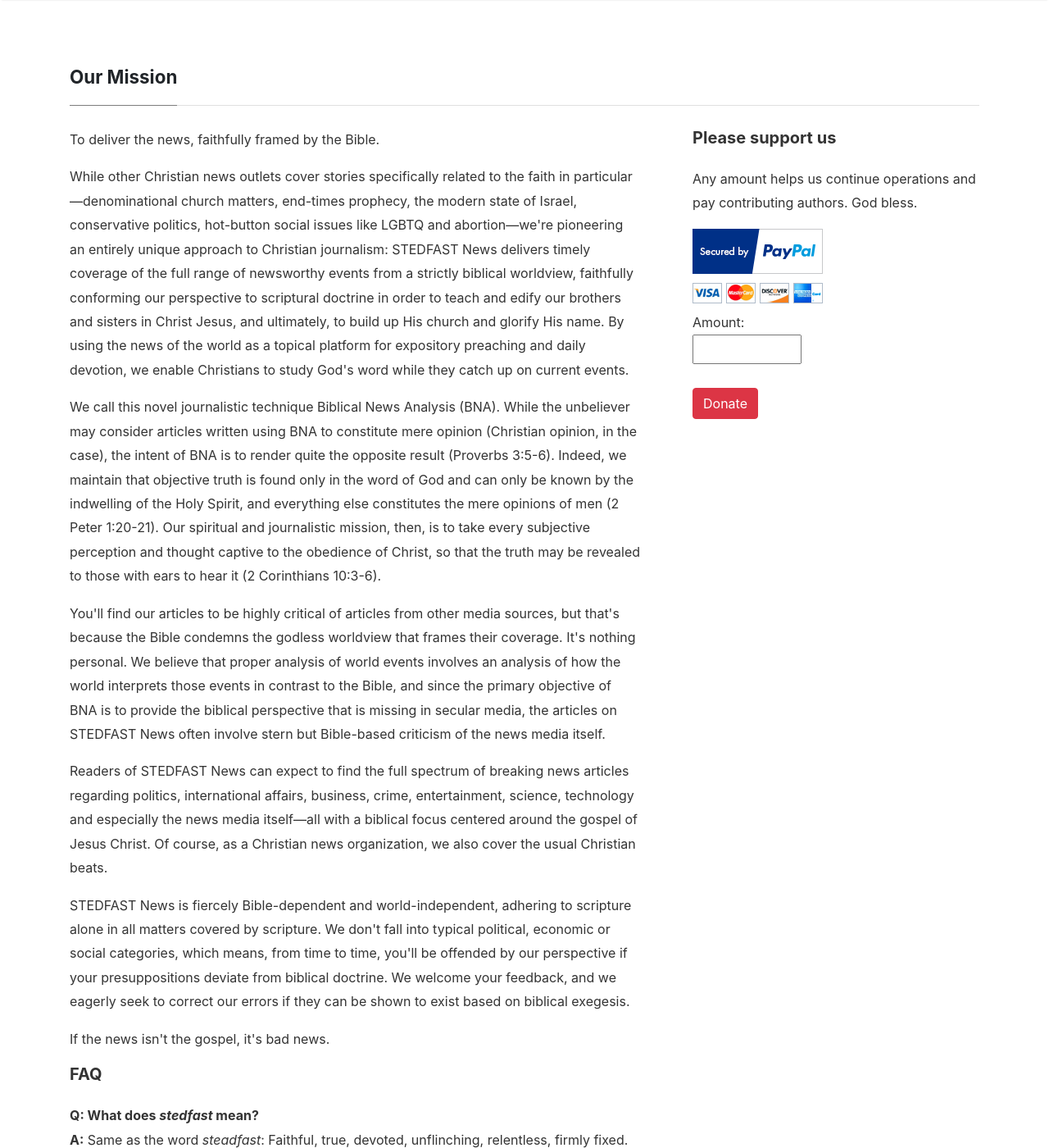
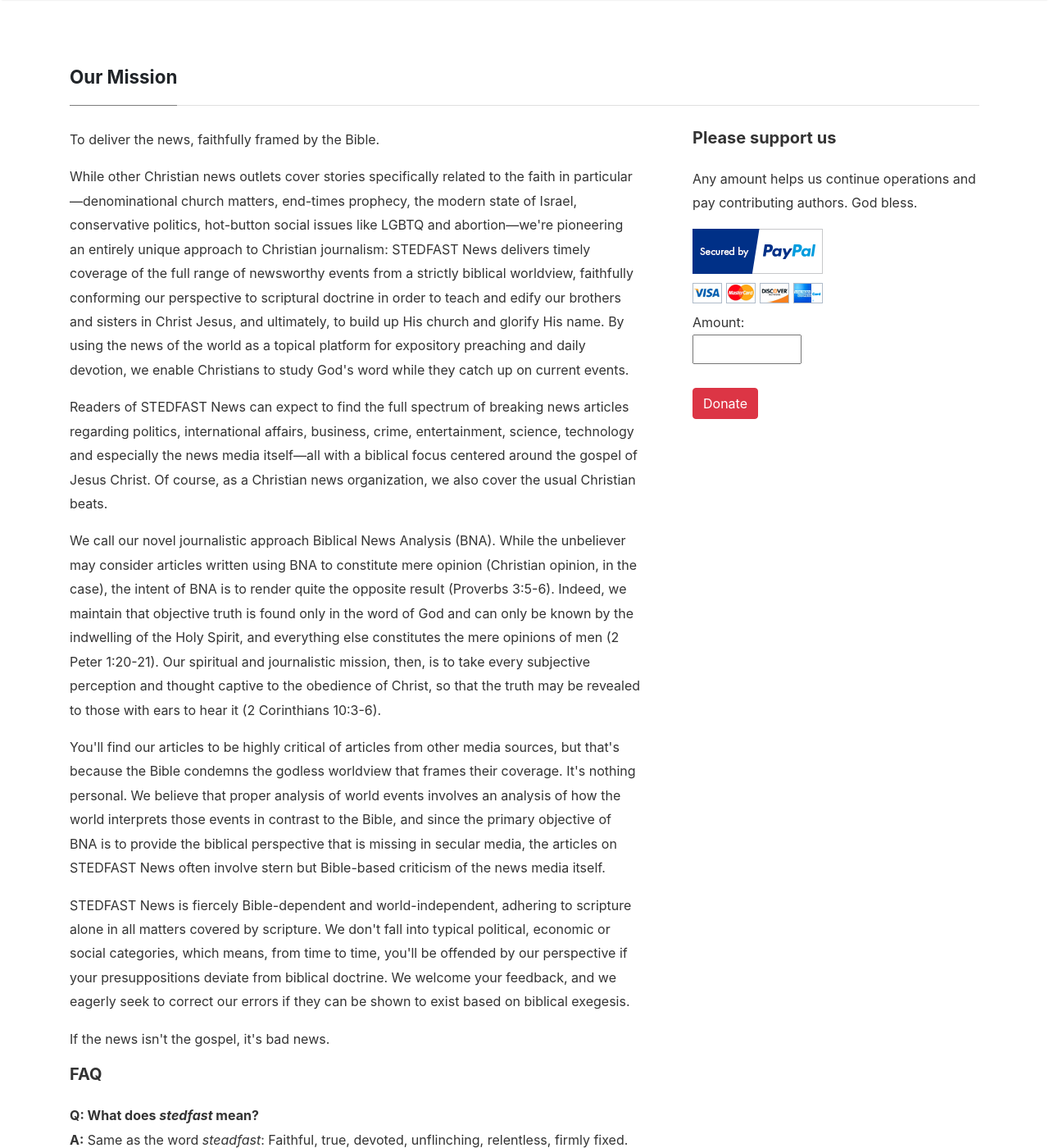
Before and after one commit to flashlightministries/stedfastnews, a Jekyll site: the page built from _pages/about.md, in a window 1280 px wide and 1400 px high. Shown: the whole window at 82% size. Built offline with Jekyll 4.4.1, drawn with Linux system fonts in a browser that asks for light colours; nearby versions of some CDN libraries.

Commit message:
Update about.md

```diff
--- a/_pages/about.md
+++ b/_pages/about.md
@@ -13,15 +13,15 @@ permalink: /about
   </p>
 
   <p>
-    We call this novel journalistic technique Biblical News Analysis (BNA). While the unbeliever may consider articles written using BNA to constitute mere opinion (Christian opinion, in the case), the intent of BNA is to render quite the opposite result (Proverbs 3:5-6). Indeed, we maintain that objective truth is found only in the word of God and can only be known by the indwelling of the Holy Spirit, and everything else constitutes the mere opinions of men (2 Peter 1:20-21). Our spiritual and journalistic mission, then, is to take every subjective perception and thought captive to the obedience of Christ, so that the truth may be revealed to those with ears to hear it (2 Corinthians 10:3-6).
+    Readers of STEDFAST News can expect to find the full spectrum of breaking news articles regarding politics, international affairs, business, crime, entertainment, science, technology and especially the news media itself&mdash;all with a biblical focus centered around the gospel of Jesus Christ. Of course, as a Christian news organization, we also cover the usual Christian beats.
+  </p>
+
+  <p>
+    We call our novel journalistic approach Biblical News Analysis (BNA). While the unbeliever may consider articles written using BNA to constitute mere opinion (Christian opinion, in the case), the intent of BNA is to render quite the opposite result (Proverbs 3:5-6). Indeed, we maintain that objective truth is found only in the word of God and can only be known by the indwelling of the Holy Spirit, and everything else constitutes the mere opinions of men (2 Peter 1:20-21). Our spiritual and journalistic mission, then, is to take every subjective perception and thought captive to the obedience of Christ, so that the truth may be revealed to those with ears to hear it (2 Corinthians 10:3-6).
   </p>
 
   <p>
     You'll find our articles to be highly critical of articles from other media sources, but that's because the Bible condemns the godless worldview that frames their coverage. It's nothing personal. We believe that proper analysis of world events involves an analysis of how the world interprets those events in contrast to the Bible, and since the primary objective of BNA is to provide the biblical perspective that is missing in secular media, the articles on STEDFAST News often involve stern but Bible-based criticism of the news media itself.
-  </p>
-
-  <p>
-    Readers of STEDFAST News can expect to find the full spectrum of breaking news articles regarding politics, international affairs, business, crime, entertainment, science, technology and especially the news media itself&mdash;all with a biblical focus centered around the gospel of Jesus Christ. Of course, as a Christian news organization, we also cover the usual Christian beats.
   </p>
 
   <p>
```
